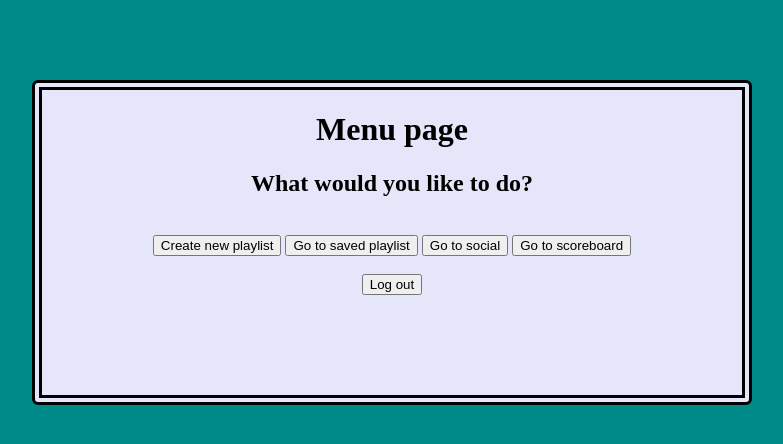
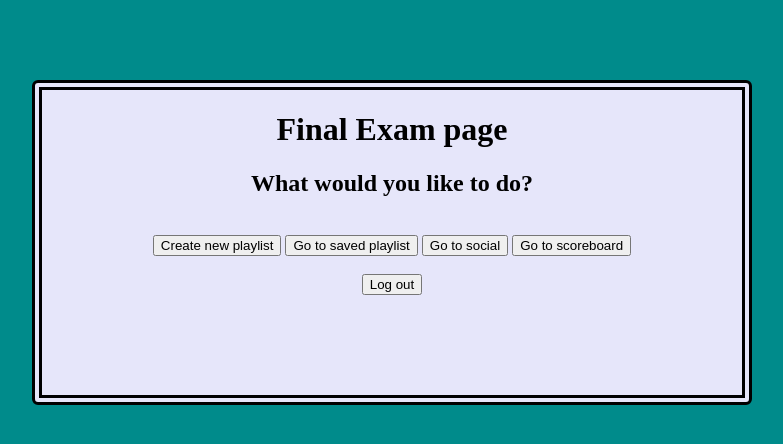
Before and after one commit to dsabingroce/IT490-Team1-Project, a PHP site: page /main_menu.php in a window 1280 px wide. Shown: the top 444 px of the page, without its empty margins (248-1031 px from the left). Run offline with PHP 8.4, Linux system fonts and the light colour scheme; the visitor is signed in with stand-in values (Sample User, id 1).

Commit message:
final update

```diff
--- a/Front_End/main_menu.php
+++ b/Front_End/main_menu.php
@@ -1,5 +1,10 @@
 <?php
 session_start();
+
+if (! $_SESSION['logged_in']) {
+	header("Location: index.html");
+}
+
 ?>
 
 <!DOCTYPE html>
@@ -11,10 +16,10 @@ session_start();
 </head>
 <body>
 <main>
-	<!-- This is a test to push to github-->
+
         <div class="Square">
 
-        <center><h1>Menu page</h1>
+        <center><h1>Final Exam page</h1>
 		<h2>What would you like to do?</h2>
             <form action ="Registration.php" method="post">
 
```
